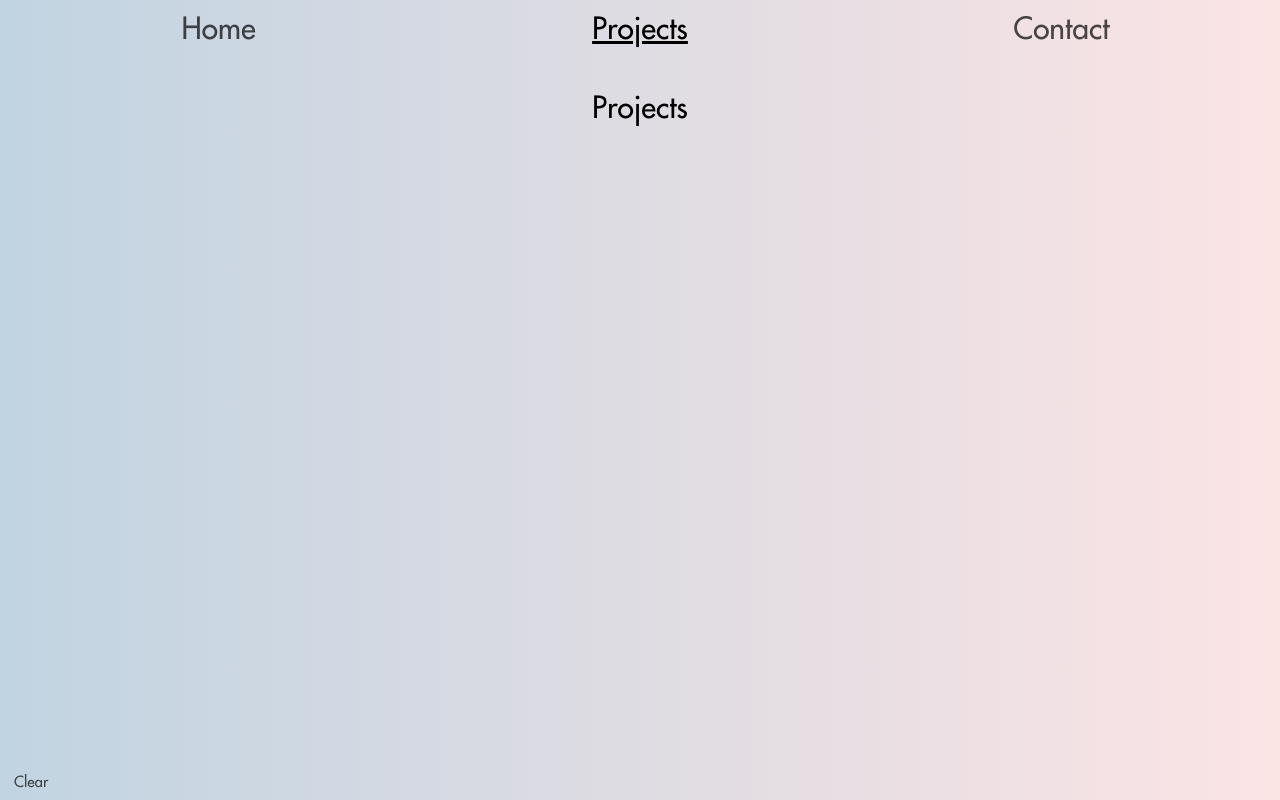
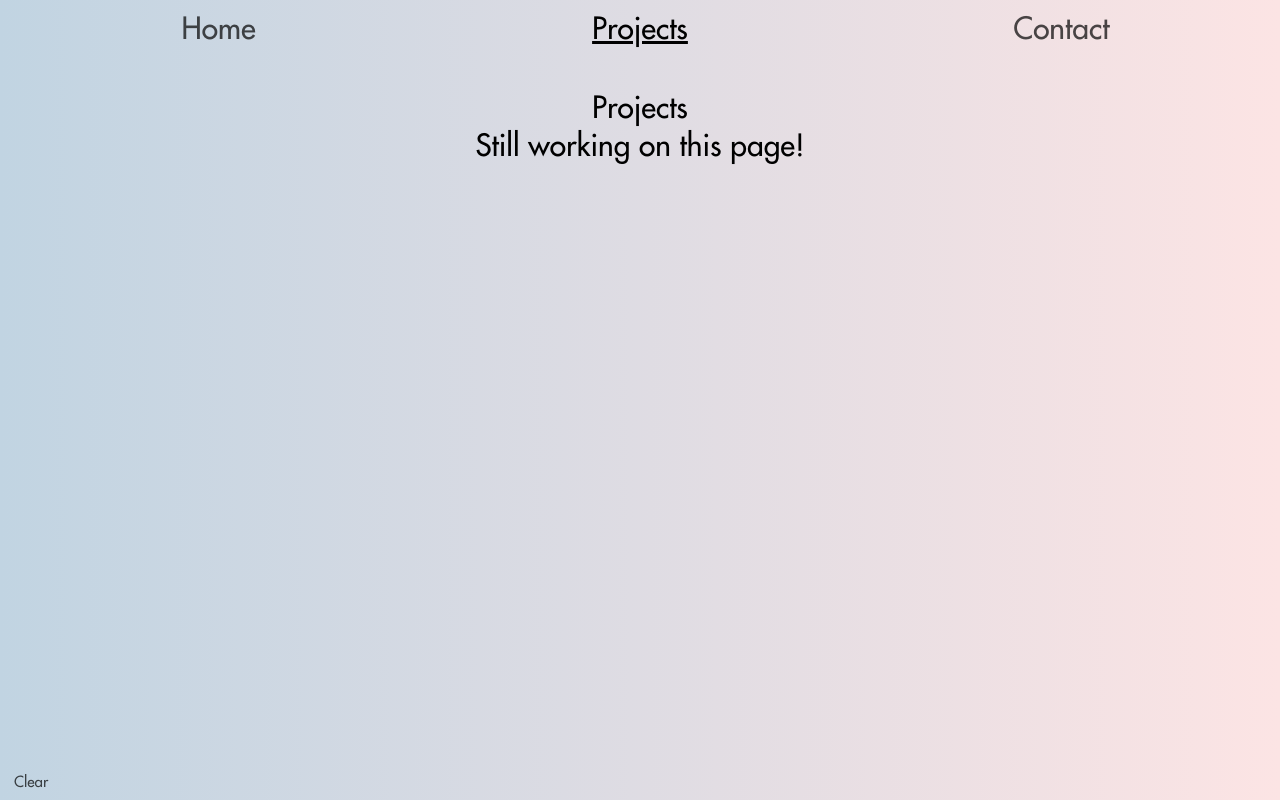
Before and after one commit to DannyDorito/jallison.co.uk, an Angular app: page /projects in a window 1280 px wide. Built offline with nearby package versions, Linux system fonts and the light colour scheme.

Commit message:
contact page

```diff
--- a/src/app/education/education.component.html
+++ b/src/app/education/education.component.html
@@ -1,3 +1,4 @@
 <div class="center">
   <div>Education</div>
+  <div>Still working on this page!</div>
 </div>
--- a/src/app/experience/experience.component.html
+++ b/src/app/experience/experience.component.html
@@ -1,3 +1,4 @@
 <div class="center">
   <div>Experience</div>
+  <div>Still working on this page!</div>
 </div>
--- a/src/app/projects/projects.component.html
+++ b/src/app/projects/projects.component.html
@@ -1,3 +1,4 @@
 <div class="center">
   <div>Projects</div>
+  <div>Still working on this page!</div>
 </div>
--- a/src/app/skills/skills.component.html
+++ b/src/app/skills/skills.component.html
@@ -1,3 +1,4 @@
 <div class="center">
   <div>Skills</div>
+  <div>Still working on this page!</div>
 </div>
```
